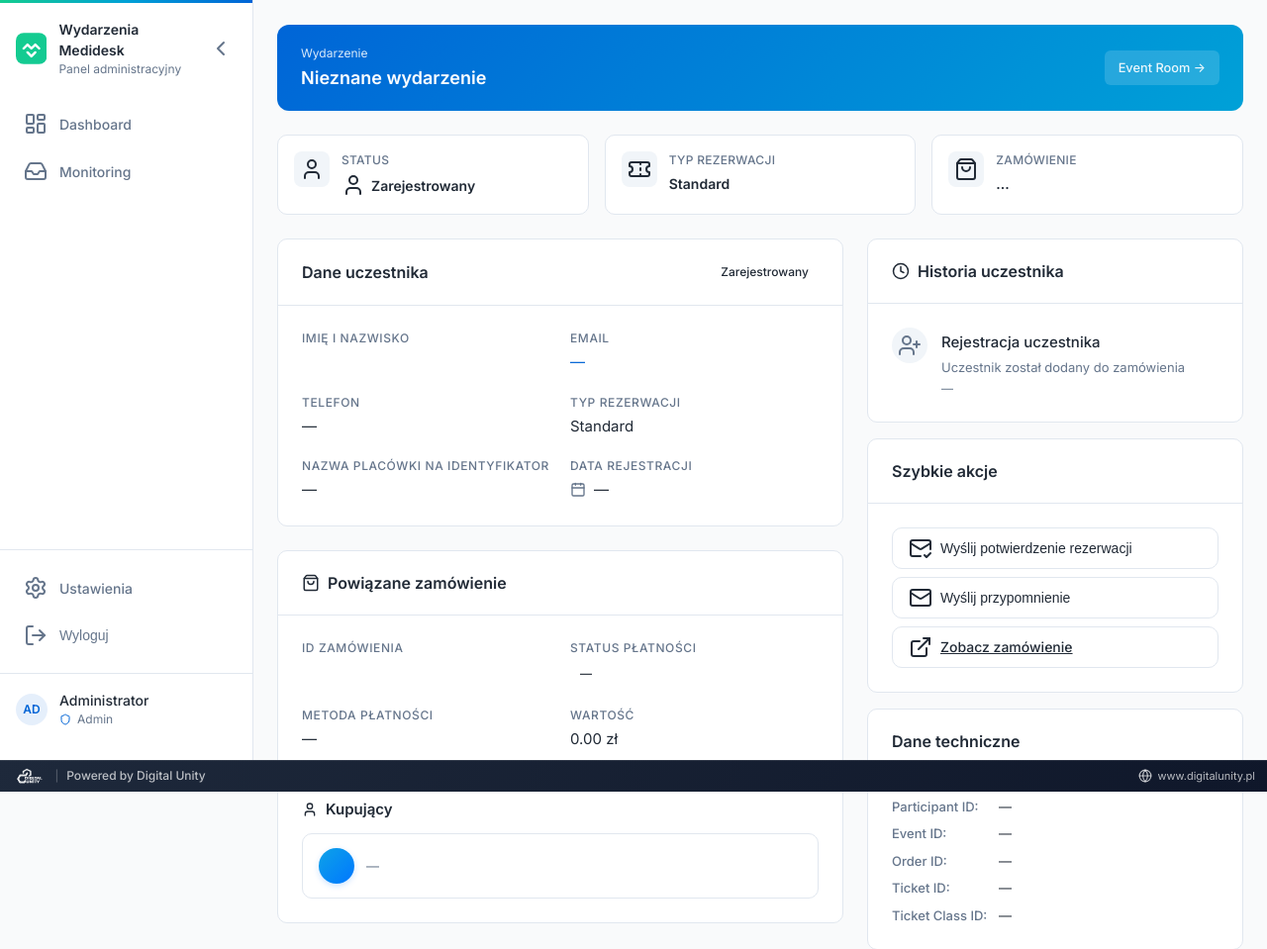
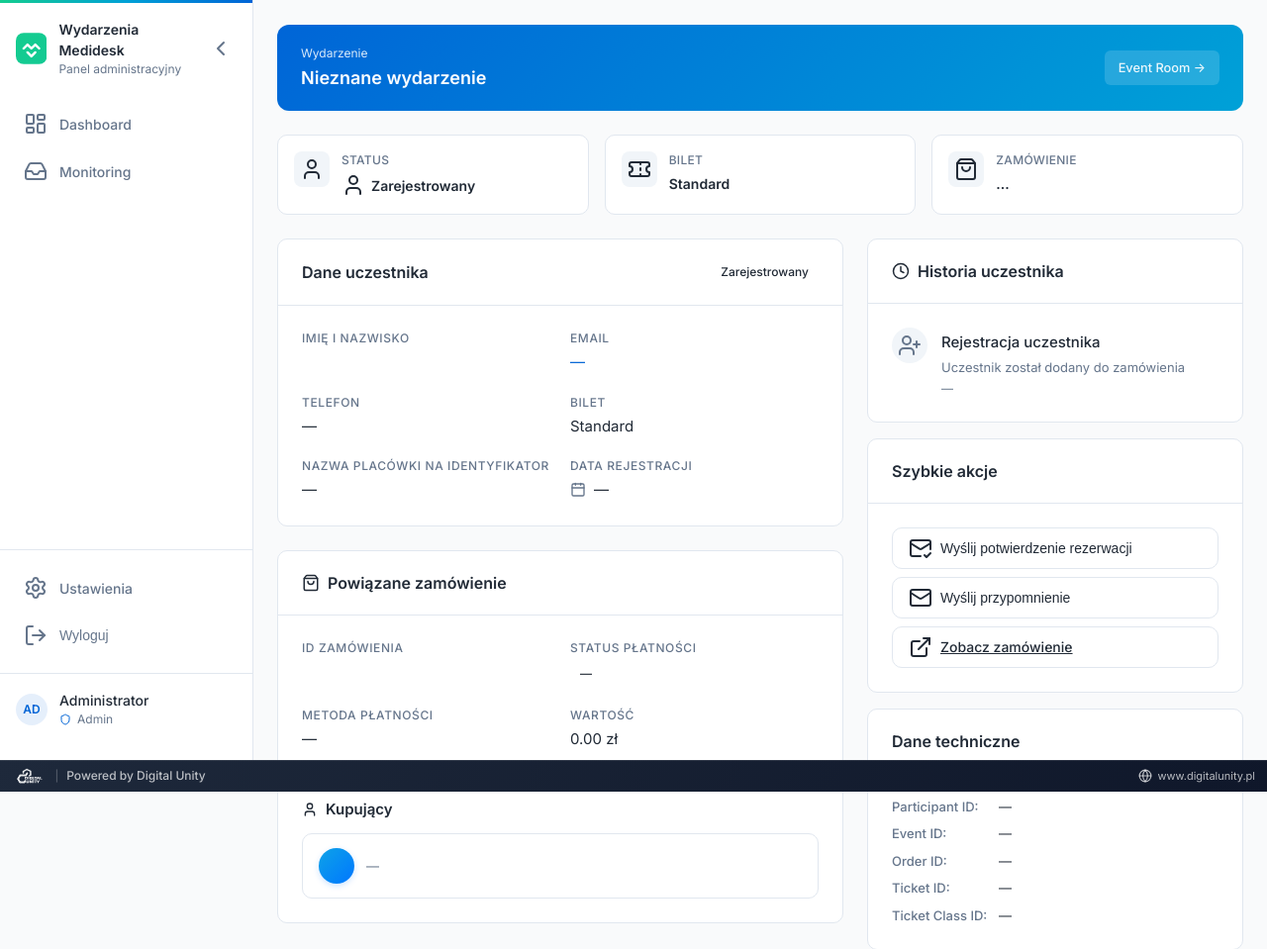
Before and after one commit to katarzynaochnikdu/wfirma-api, a Flask app: template templates/admin_v2/participant_detail.html in a window 1280 px wide. Shown: the top 959 px of the page at 99% size. Run offline with Flask 3, Linux system fonts and the light colour scheme; the template is opened without the code that fills it, so the values that code supplies are empty; some libraries are stand-ins or nearby versions.

Commit message:
refactor(email-templates): update terminology from 'Typ rezerwacji' to 'Bilet' for consistency across email and participant templates

```diff
--- a/email_templates.py
+++ b/email_templates.py
@@ -2237,7 +2237,7 @@ def render_participant_ticket_email(
         participant_phone: Telefon uczestnika
         participant_company: Firma uczestnika (opcjonalnie)
         participant_badge_name: Nazwa na identyfikatorze (opcjonalnie)
-        ticket_name: Nazwa/typ rezerwacji
+        ticket_name: Nazwa biletu
         ticket_id: Numer potwierdzenia rezerwacji
         ticket_price: Wartość rezerwacji (brutto)
         discount_amount: Kwota rabatu (jeśli był)
--- a/templates/admin_v2/event_room.html
+++ b/templates/admin_v2/event_room.html
@@ -763,7 +763,7 @@
             <input type="checkbox" class="checkbox" id="select-all-event-participants" onchange="toggleSelectAllEventParticipants(this.checked)">
           </th>
           <th>Uczestnik</th>
-          <th>Typ rezerwacji</th>
+          <th>Bilet</th>
           <th class="text-center">Status</th>
           <th class="text-right">Data</th>
         </tr>
--- a/templates/admin_v2/participant_detail.html
+++ b/templates/admin_v2/participant_detail.html
@@ -98,13 +98,13 @@
     </div>
   </div>
 
-  <!-- Typ rezerwacji (nazwa produktu) -->
+  <!-- Bilet -->
   <div class="operational-status-badge operational-status-neutral">
     <div class="operational-icon-wrapper">
       <i data-lucide="ticket"></i>
     </div>
     <div class="operational-status-content">
-      <span class="operational-status-label">Typ rezerwacji</span>
+      <span class="operational-status-label">Bilet</span>
       <div class="operational-status-value">
         <span>{{ participant.ticket_name or 'Standard' }}</span>
       </div>
@@ -170,7 +170,7 @@
             <span class="info-value">{{ participant.phone or '—' }}</span>
           </div>
           <div class="info-item">
-            <span class="info-label">Typ rezerwacji</span>
+            <span class="info-label">Bilet</span>
             <span class="info-value">{{ participant.ticket_name or 'Standard' }}</span>
           </div>
           {% if participant.company %}
--- a/templates/admin_v2/participants.html
+++ b/templates/admin_v2/participants.html
@@ -122,7 +122,7 @@
         </th>
         <th class="sortable-header" data-sort="ticket">
           <div style="display: flex; align-items: center; gap: 0.375rem;">
-            Typ rezerwacji
+            Bilet
             <i data-lucide="arrow-up-down" style="width: 14px; height: 14px; opacity: 0.4;"></i>
           </div>
         </th>
@@ -188,7 +188,7 @@
             </span>
           </a>
         </td>
-        <!-- Typ rezerwacji -->
+        <!-- Bilet -->
         <td>
           <span style="font-size: 0.875rem;">{{ p.ticket_class_name or p.ticket_name or 'Standard' }}</span>
         </td>
```
